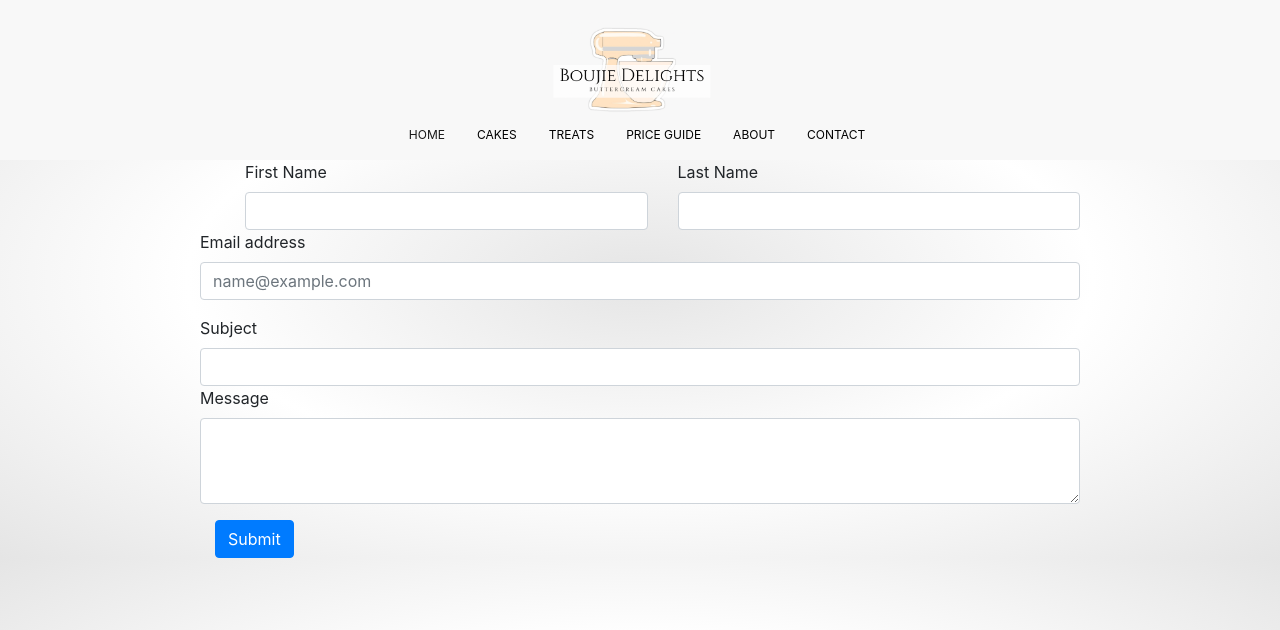
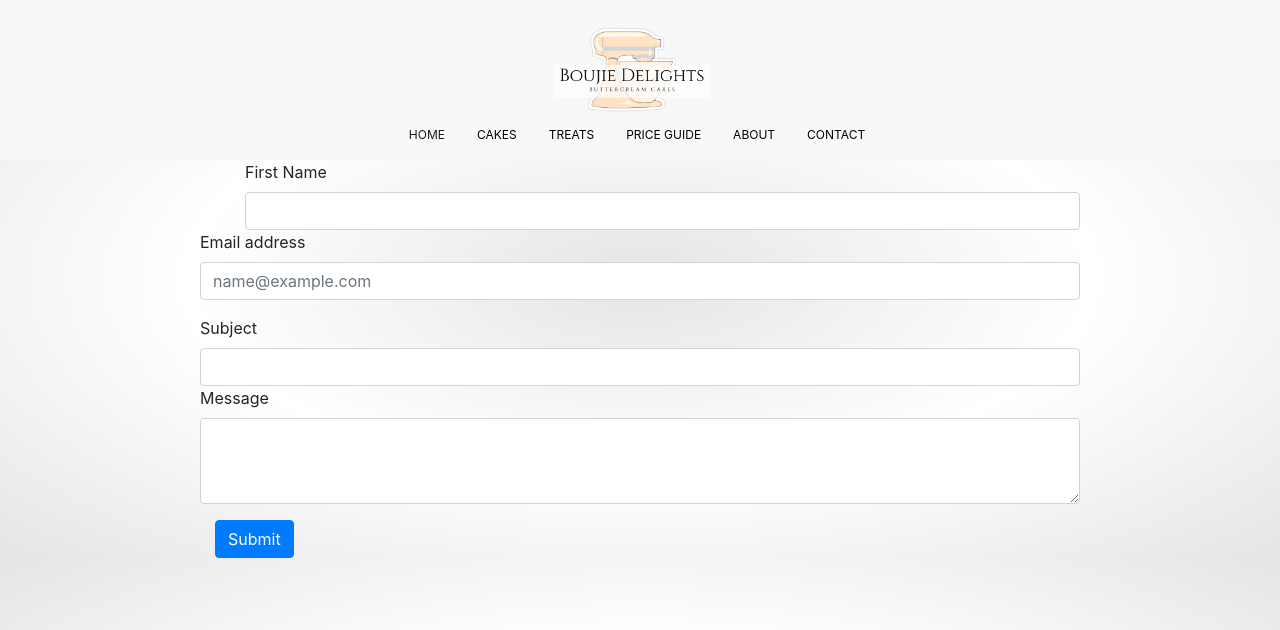
Before and after one commit to tlchambers/the-cake-shop, a React (Create React App) app: page /contact in a window 1280 px wide. Shown: the top 630 px of the page. Built offline with nearby package versions, Linux system fonts and the light colour scheme; a web font is replaced by a local one.

Commit message:
Remove last name, not needed

```diff
--- a/src/pages/Contact.js
+++ b/src/pages/Contact.js
@@ -6,7 +6,7 @@ import "../Styling/Form.css";
 
 function Contact() {
   const [firstName, setFirstName] = useState("");
-  const [lastName, setLastName] = useState("");
+  // const [lastName, setLastName] = useState("");
   const [email, setEmail] = useState("");
   const [subject, setSubject] = useState("");
   const [message, setMessage] = useState("");
@@ -32,7 +32,7 @@ function Contact() {
                 onChange={(e) => setFirstName(e.target.value)}
               />
             </div>
-            <div className="col">
+            {/* <div className="col">
               <label for="exampleFormControlInput1" className="form-label">
                 Last Name
               </label>
@@ -43,7 +43,7 @@ function Contact() {
                 value={lastName}
                 onChange={(e) => setLastName(e.target.value)}
               />
-            </div>
+            </div> */}
           </div>
           <div className="mb-3">
             <label for="exampleFormControlInput1" className="form-label">
```
